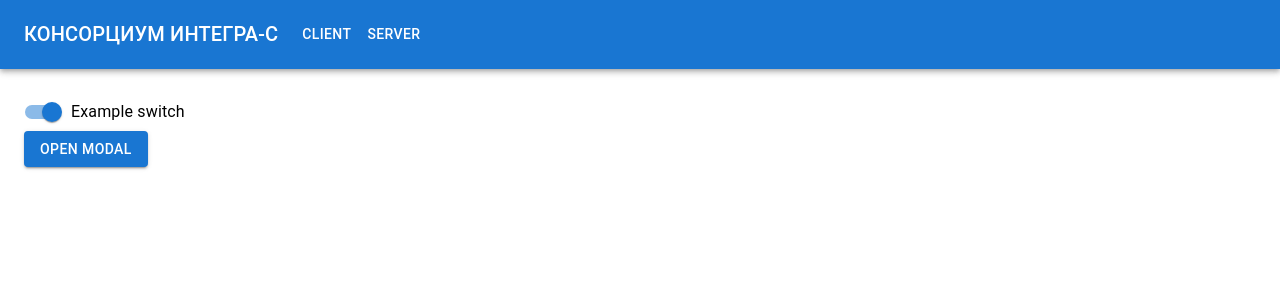
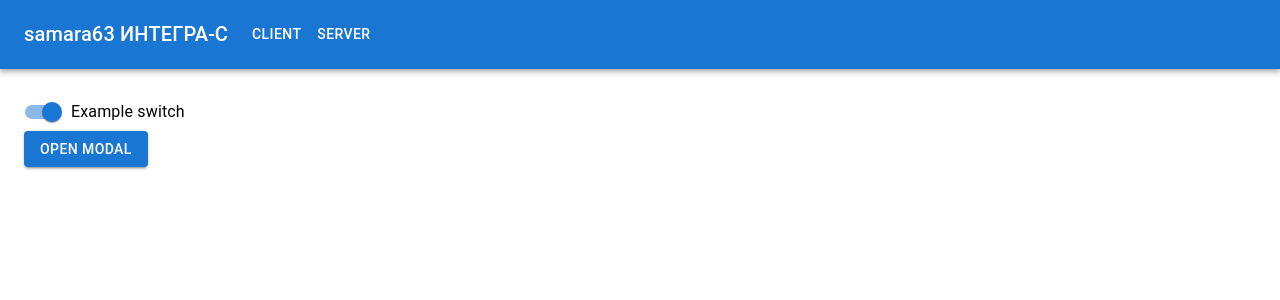
Before and after one commit to Typodimka/integra-s, a React (Create React App) app: page / in a window 1280 px wide. Shown: the top 300 px of the page. Built offline with nearby package versions, Linux system fonts and the light colour scheme.

Commit message:
init test dev

```diff
--- a/src/components/navigation.tsx
+++ b/src/components/navigation.tsx
@@ -36,7 +36,7 @@ export function Navigation() {
                         component="div"
                         sx={{mr: 2, display: {xs: 'none', md: 'flex'}}}
                     >
-                        КОНСОРЦИУМ ИНТЕГРА-С
+                        samara63 ИНТЕГРА-С
                     </Typography>
 
                     <Box sx={{flexGrow: 1, display: {xs: 'flex', md: 'none'}}}>
```
